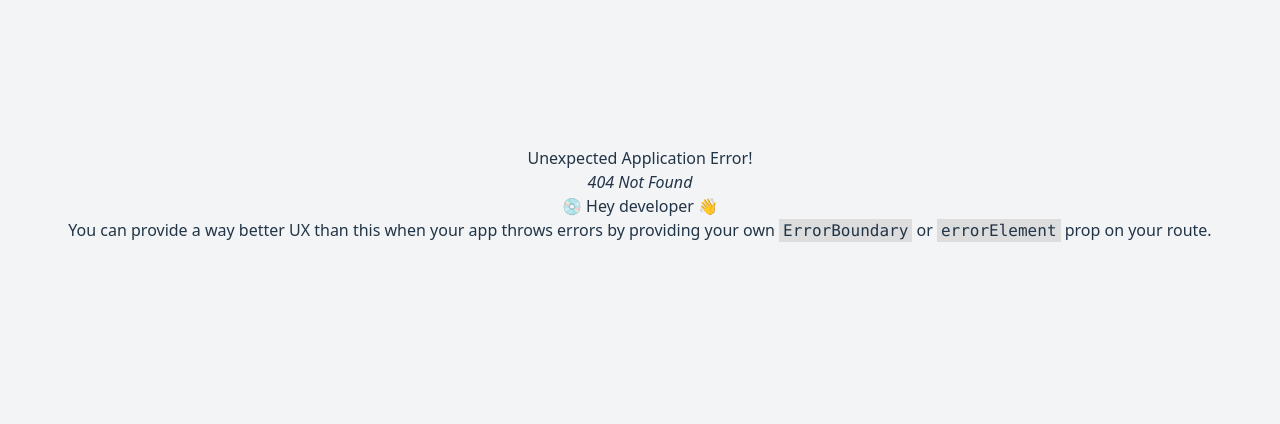
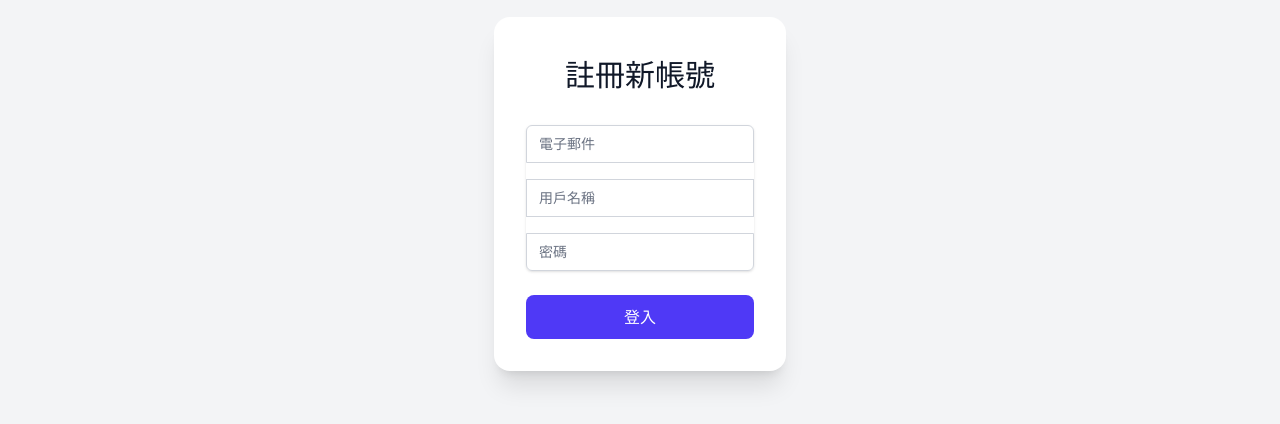
Before and after one commit to galaxydrifting/trello-frontend, a React app: page /register in a window 1280 px wide. Before the commit this address had no page. Shown: the part 206-630 px from the top of the page. Built offline with nearby package versions, Linux system fonts and the light colour scheme; the HTML template or start-up script is replaced by a standard one.

Commit message:
feat: implement registration functionality with form validation and routing

```diff
--- a/package.json
+++ b/package.json
@@ -17,6 +17,7 @@
     "@dnd-kit/core": "^6.3.1",
     "@dnd-kit/modifiers": "^9.0.0",
     "@dnd-kit/sortable": "^10.0.0",
+    "@hookform/resolvers": "^5.0.1",
     "@tailwindcss/typography": "^0.5.16",
     "@tailwindcss/vite": "^4.1.4",
     "@tanstack/react-query": "^5.73.3",
@@ -29,7 +30,8 @@
     "react-dom": "^19.0.0",
     "react-icons": "^5.5.0",
     "react-router-dom": "^7.5.0",
-    "uuid": "^11.1.0"
+    "uuid": "^11.1.0",
+    "yup": "^1.6.1"
   },
   "devDependencies": {
     "@eslint/js": "^9.21.0",
--- /dev/null
+++ b/src/components/auth/RegisterForm.tsx
@@ -0,0 +1,72 @@
+import useRegisterMutation from '../../hooks/useRegisterMutation';
+import { useForm } from 'react-hook-form';
+import { yupResolver } from '@hookform/resolvers/yup';
+import registerSchema from './registerSchema';
+import { RegisterForm as IRegisterForm } from './types';
+import { SubmitButton } from './SubmitButton';
+
+export const RegisterForm = () => {
+  const registerMutation = useRegisterMutation();
+  const {
+    register,
+    handleSubmit,
+    formState: { errors },
+  } = useForm<IRegisterForm>({
+    resolver: yupResolver(registerSchema),
+  });
+
+  const onSubmit = async (data: IRegisterForm) => {
+    try {
+      await registerMutation.mutateAsync(data);
+    } catch {
+      // 錯誤已由 mutation 處理
+    }
+  };
+
+  return (
+    <form className="mt-8 space-y-6" onSubmit={handleSubmit(onSubmit)}>
+      <div className="rounded-md shadow-sm -space-y-px">
+        <div className="mb-4">
+          <label htmlFor="email" className="sr-only">電子郵件</label>
+          <input
+            id="email"
+            type="email"
+            autoComplete="email"
+            {...register('email')}
+            className="appearance-none rounded-none relative block w-full px-3 py-2 border border-gray-300 placeholder-gray-500 text-gray-900 rounded-t-md focus:outline-none focus:ring-indigo-500 focus:border-indigo-500 focus:z-10 sm:text-sm"
+            placeholder="電子郵件"
+          />
+          {errors.email && <div className="text-red-500 text-xs mt-1">{errors.email.message}</div>}
+        </div>
+        <div className="mb-4">
+          <label htmlFor="name" className="sr-only">用戶名稱</label>
+          <input
+            id="name"
+            type="text"
+            autoComplete="name"
+            {...register('name')}
+            className="appearance-none rounded-none relative block w-full px-3 py-2 border border-gray-300 placeholder-gray-500 text-gray-900 focus:outline-none focus:ring-indigo-500 focus:border-indigo-500 focus:z-10 sm:text-sm"
+            placeholder="用戶名稱"
+          />
+          {errors.name && <div className="text-red-500 text-xs mt-1">{errors.name.message}</div>}
+        </div>
+        <div className="mb-4">
+          <label htmlFor="password" className="sr-only">密碼</label>
+          <input
+            id="password"
+            type="password"
+            autoComplete="new-password"
+            {...register('password')}
+            className="appearance-none rounded-none relative block w-full px-3 py-2 border border-gray-300 placeholder-gray-500 text-gray-900 rounded-b-md focus:outline-none focus:ring-indigo-500 focus:border-indigo-500 focus:z-10 sm:text-sm"
+            placeholder="密碼"
+          />
+          {errors.password && <div className="text-red-500 text-xs mt-1">{errors.password.message}</div>}
+        </div>
+      </div>
+      <SubmitButton isPending={registerMutation.isPending} isSuccess={registerMutation.isSuccess} />
+      {registerMutation.isError && (
+        <div className="text-red-500 text-xs mt-2">{registerMutation.error?.response?.data?.message || '註冊失敗'}</div>
+      )}
+    </form>
+  );
+};
--- /dev/null
+++ b/src/components/auth/registerSchema.ts
@@ -0,0 +1,9 @@
+import * as yup from 'yup';
+
+const registerSchema = yup.object({
+  email: yup.string().email('請輸入有效的電子郵件').required('電子郵件為必填'),
+  password: yup.string().min(6, '密碼至少 6 碼').required('密碼為必填'),
+  name: yup.string().min(2, '用戶名稱至少 2 字').required('用戶名稱為必填'),
+});
+
+export default registerSchema;
--- /dev/null
+++ b/src/hooks/useRegisterMutation.ts
@@ -0,0 +1,27 @@
+import { useMutation, useQueryClient } from '@tanstack/react-query';
+import { useNavigate } from 'react-router-dom';
+import { AxiosResponse } from 'axios';
+import apiClient from '../api/config';
+import { RegisterForm, RegisterResponse, LoginError } from '../components/auth/types';
+
+export function useRegisterMutation() {
+  const navigate = useNavigate();
+  const queryClient = useQueryClient();
+
+  return useMutation<AxiosResponse<RegisterResponse>, LoginError, RegisterForm>({
+    mutationFn: (data: RegisterForm) => {
+      return apiClient.post<RegisterResponse>('/auth/register', data);
+    },
+    onSuccess: (response) => {
+      if (response.data.token) {
+        localStorage.setItem('token', response.data.token);
+        queryClient.invalidateQueries({ queryKey: ['user'] });
+        navigate('/boards');
+      }
+    },
+    retry: 1,
+    retryDelay: 1000,
+  });
+}
+
+export default useRegisterMutation;
--- a/src/pages/LoginPage.tsx
+++ b/src/pages/LoginPage.tsx
@@ -1,3 +1,4 @@
+import { Link } from 'react-router-dom';
 import { useLoginMutation } from '../hooks/useLoginMutation';
 import { LoginForm } from '../components/auth/LoginForm';
 
@@ -11,6 +12,9 @@ export default function LoginPage() {
           <h2 className="mt-2 text-center text-3xl font-extrabold text-gray-900">登入您的帳號</h2>
         </div>
         <LoginForm loginMutation={loginMutation} />
+        <div className="text-center">
+          <Link to="/register" className="text-indigo-600 hover:underline">還沒有帳號？註冊</Link>
+        </div>
       </div>
     </div>
   );
--- /dev/null
+++ b/src/pages/RegisterPage.tsx
@@ -0,0 +1,16 @@
+import { RegisterForm } from '../components/auth/RegisterForm';
+
+const RegisterPage = () => {
+  return (
+    <div className="flex items-center justify-center min-h-screen">
+      <div className="max-w-md w-full space-y-6 bg-white rounded-2xl shadow-xl p-8 mx-2">
+        <div className="flex flex-col items-center">
+          <h2 className="mt-2 text-center text-3xl font-extrabold text-gray-900">註冊新帳號</h2>
+        </div>
+        <RegisterForm />
+      </div>
+    </div>
+  );
+};
+
+export { RegisterPage };
--- a/src/router/index.tsx
+++ b/src/router/index.tsx
@@ -3,6 +3,7 @@ import App from '../App';
 import LoginPage from '../pages/LoginPage';
 import BoardListPage from '../pages/BoardListPage';
 import BoardDetailPage from '../pages/BoardDetailPage';
+import { RegisterPage } from '../pages/RegisterPage';
 
 const router = createBrowserRouter([
   {
@@ -21,6 +22,10 @@ const router = createBrowserRouter([
         path: '/boards/:boardId',
         element: <BoardDetailPage />,
       },
+      {
+        path: '/register',
+        element: <RegisterPage />,
+      },
     ],
   },
 ]);
```
Also changed, not shown: src/components/auth/types.ts (+10 -0 lines), 1 other file (tests, documents, lock files or other folders).
